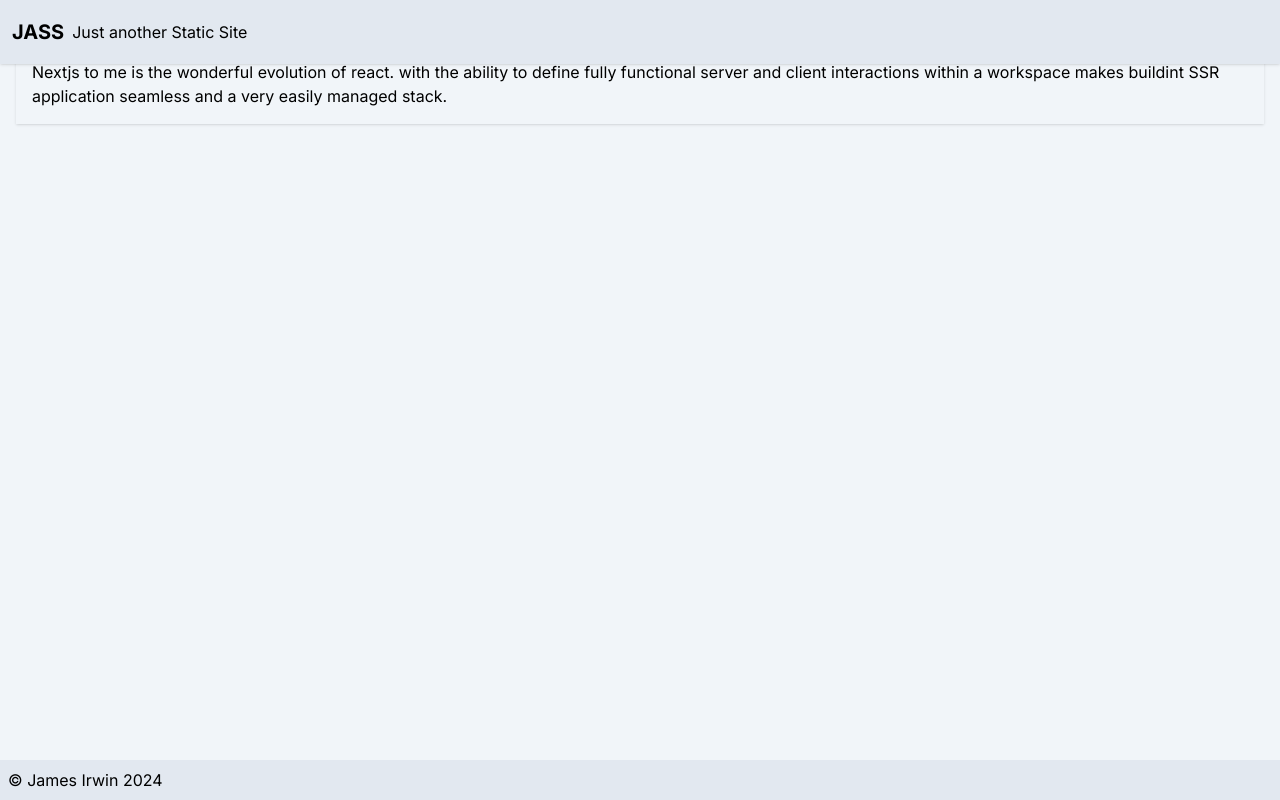
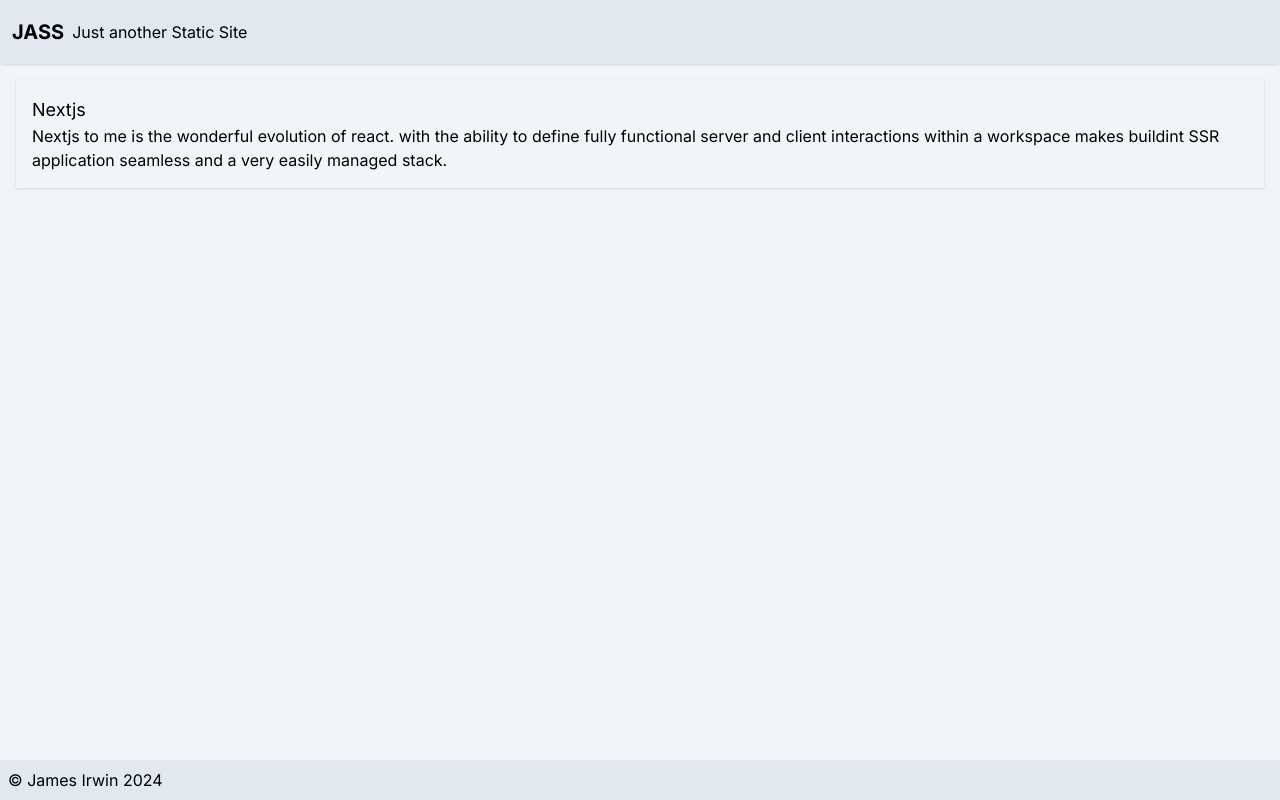
Before and after one commit to IrwinJames-FS/static-site, a Next.js app: page / in a window 1280 px wide. Built offline with nearby package versions, Linux system fonts and the light colour scheme.

Commit message:
Fixed top bar cuts of my abundant content

```diff
--- a/src/app/page.tsx
+++ b/src/app/page.tsx
@@ -6,7 +6,7 @@ export default function Home() {
         Just another Static Site
       </a>
     </header>
-    <main className="flex-grow">
+    <main className="flex-grow pt-16">
       <article className="m-4 p-4 shadow">
         <h3 className="text-lg">Nextjs</h3>
         <p>Nextjs to me is the wonderful evolution of react. with the ability to define fully functional server and client interactions within a workspace makes buildint SSR application seamless and a very easily managed stack.</p>
```
